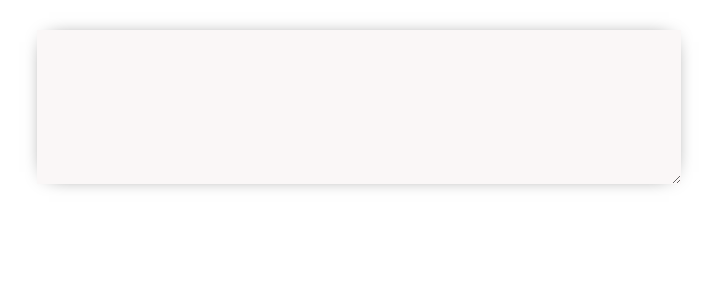
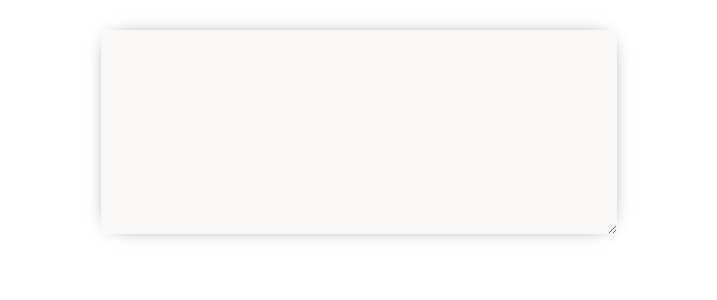
Before and after one commit to ninebarb4/markdown-previewer, a React (Create React App) app: page / in a window 1280 px wide. Shown: the top 300 px of the page, without its empty margins (281-998 px from the left). Built offline with nearby package versions, Linux system fonts and the light colour scheme.

Commit message:
give min/max dimensions to (editor) text area

```diff
--- a/src/Editor.css
+++ b/src/Editor.css
@@ -1,9 +1,15 @@
 .text-areas {
     background-color: rgba(238, 227, 227, 0.3);
-    display: block;
-    margin: 30px auto;
-    resize: vertical;
     box-shadow: 0 0 20px -12px;
     border: none;
-    width: 50%;
+    max-width: 75%;
+    min-width: 40%;
+    min-height: 25vh;
 }
+
+/* aligns text area in center and resizes both horizontally and vertically */
+.text-container {
+    margin-top: 30px;
+    display: flex;
+    justify-content: center;
+}
--- a/src/Editor.js
+++ b/src/Editor.js
@@ -3,8 +3,8 @@ import './Editor.css';
 
 export default function Editor() {
     return (
-        <div >
-            <textarea className="text-areas" id="editor"  id="" cols="30" rows="10">
+        <div className="text-container">
+            <textarea className="text-areas" id="editor">
 
             </textarea>
         </div>
```
